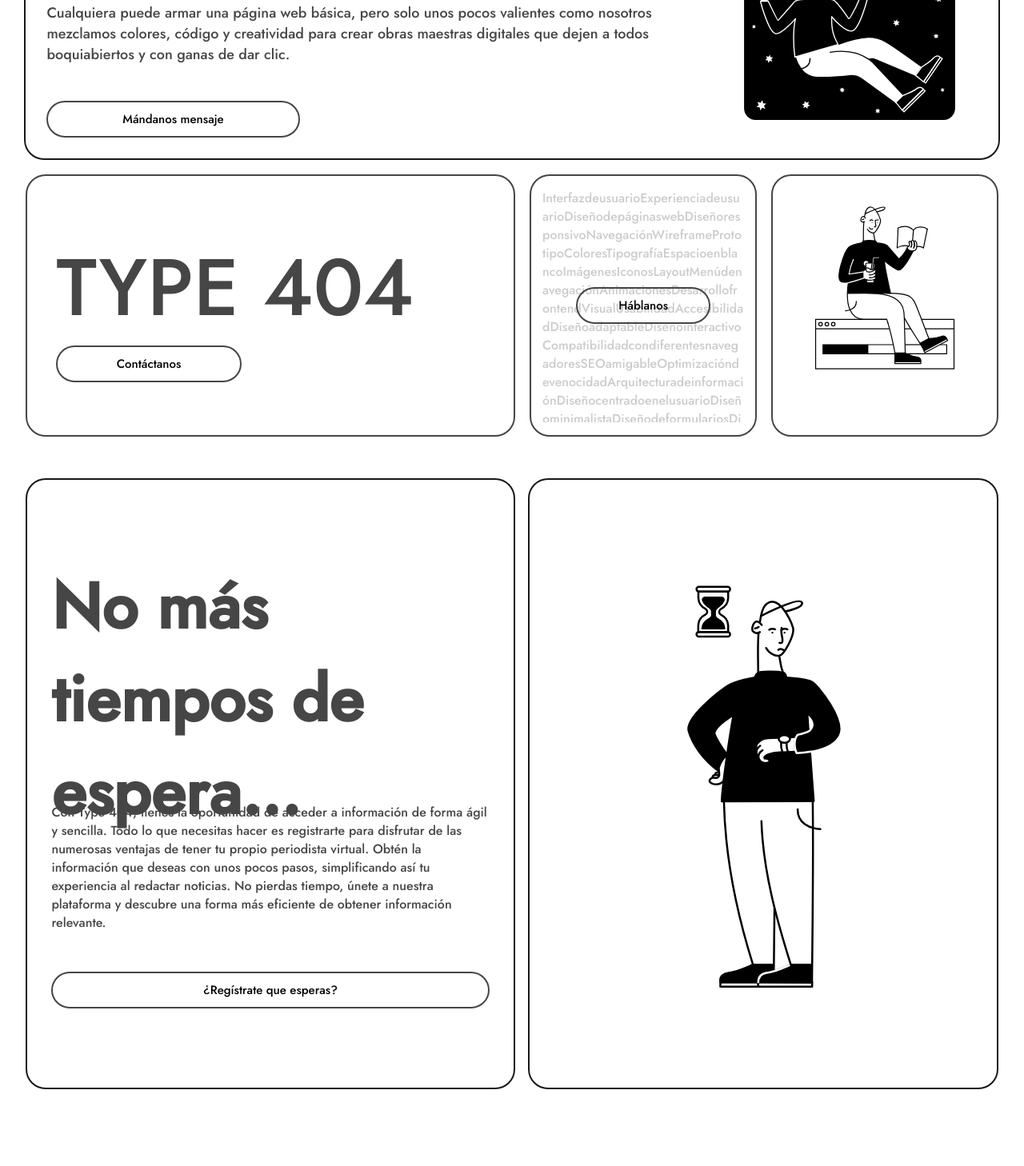
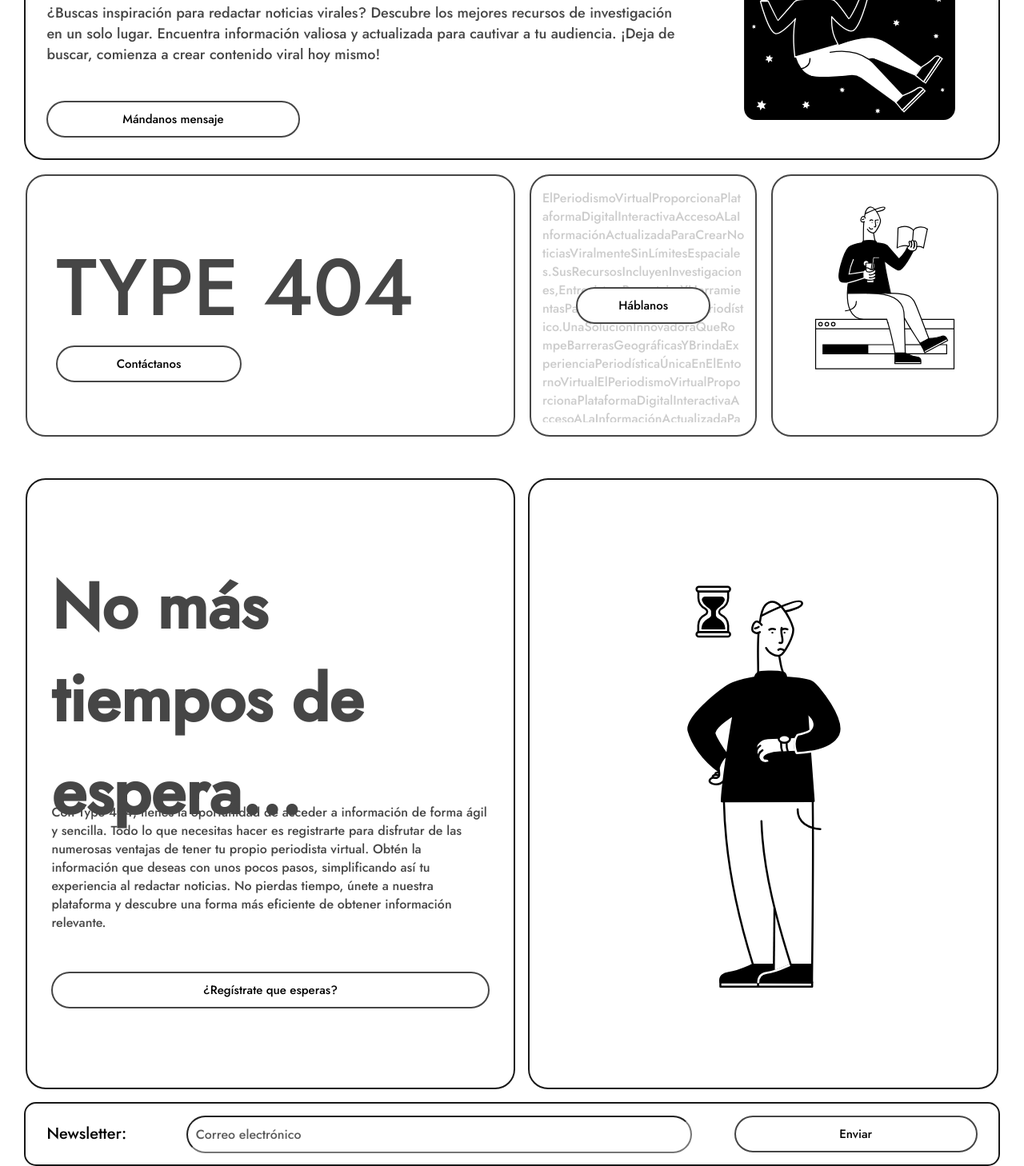
Before and after one commit to Jcampillo1207/type404, a plain HTML site: page index.html in a window 1280 px wide. Shown: the part 222-1680 px from the top of the page at 80% size. Before the commit the page ends 1600 px from the top, so only its background shows below. Drawn offline with Linux system fonts and the light colour scheme.

Commit message:
Newsletter

```diff
--- a/index.html
+++ b/index.html
@@ -27,11 +27,11 @@
         <div class="card">
             <div class="cardH">
                 <h2 class="cardT">¿No sabes donde investigar información para redactar noticias virales?...</h2>
-                <p class="cardP">Cualquiera puede armar una página web básica, pero solo unos pocos valientes como nosotros mezclamos colores, código y creatividad para crear obras maestras digitales que dejen a todos boquiabiertos y con ganas de dar clic.</p>
+                <p class="cardP">¿Buscas inspiración para redactar noticias virales? Descubre los mejores recursos de investigación en un solo lugar. Encuentra información valiosa y actualizada para cautivar a tu audiencia. ¡Deja de buscar, comienza a crear contenido viral hoy mismo!</p>
                 <button class="cta">Mándanos mensaje</button>
             </div>
             <div class="imgC">
-                <img src="svg1.svg" class="img1">
+                <img src="svg1.svg" class="img1 entrada-divertida">
                 <!-- <img class="finger" src="https://s3-us-west-2.amazonaws.com/s.cdpn.io/62921/middle-finger-emoji.png" alt="" /> -->
             </div>
         </div>
@@ -46,10 +46,10 @@
             </div>
             <div class="card3">
                  <button class="cta">Háblanos</button>
-                <div class="textC2"><p class="card3p">InterfazdeusuarioExperienciadeusuarioDiseñodepáginaswebDiseñoresponsivoNavegaciónWireframePrototipoColoresTipografíaEspacioenblancoImágenesIconosLayoutMenúdenavegaciónAnimacionesDesarrollofrontendVisualUsabilidadAccesibilidadDiseñoadaptableDiseñointeractivoCompatibilidadcondiferentesnavegadoresSEOamigableOptimizacióndevenocidadArquitecturadeinformaciónDiseñocentradoenelusuarioDiseñominimalistaDiseñodeformulariosDiseñodebotonesDiseñodetarjetasDiseñodecabeceraDiseñodepiedepáginaDiseñodellamadaa laacción(CTA)DiseñodecarruselDiseñodegaleríadeimágenesDiseñodeslidersDiseñodebannersDiseñodetestimoniosDiseñodepublicacionesdeblogDiseñodeportafolio</p></div>
+                <div class="textC2"><p class="card3p">ElPeriodismoVirtualProporcionaPlataformaDigitalInteractivaAccesoALaInformaciónActualizadaParaCrearNoticiasViralmenteSinLímitesEspaciales.SusRecursosIncluyenInvestigaciones,Entrevistas,ReportajesYHerramientasParaElÉxitoDelProyectoPeriodístico.UnaSoluciónInnovadoraQueRompeBarrerasGeográficasYBrindaExperienciaPeriodísticaÚnicaEnElEntornoVirtualElPeriodismoVirtualProporcionaPlataformaDigitalInteractivaAccesoALaInformaciónActualizadaParaCrearNoticiasViralmenteSinLímitesEspaciales.SusRecursosIncluyenInvestigaciones,Entrevistas,ReportajesYHerramientasParaElÉxitoDelProyectoPeriodístico.UnaSoluciónInnovadoraQueRompeBarrerasGeográficasYBrindaExperienciaPeriodísticaÚnicaEnElEntornoVirtual.</p></div>
             </div>
             <div class="card4">
-                    <img src="bg2.svg" alt="Loading" class="bg2I">
+                    <img src="bg2.svg" alt="Loading" class="bg2I entrada-divertida">
             </div>
         </div>
      </div>
@@ -64,7 +64,16 @@
                 <button class="cta">¿Regístrate que esperas?</button>
             </div>
         </div>
-     </section>
+    </section>
+    <section class="formC">
+    <div class="formulario">
+        <form class="forma">
+          <label for="email">Newsletter:</label>
+          <input type="email" id="email" name="email" required onclick="limpiarTexto(this)" value="Correo electrónico">
+          <button type="submit" class="cta">Enviar</button>
+        </form>
+      </div>
+    </section>
     <script src="sript.js"></script>
 </body>
 </html>
--- a/sript.js
+++ b/sript.js
@@ -25,3 +25,7 @@ cambiarTexto();
 window.addEventListener("resize", function() {
   cambiarTexto();
 });
+
+function limpiarTexto(element) {
+  element.value = '';
+}
--- a/styles.css
+++ b/styles.css
@@ -1,5 +1,21 @@
 /* font-family: 'Inter', sans-serif;
 font-family: 'Jost', sans-serif; */
+
+@keyframes entrada-divertida {
+    0% {
+      opacity: 0;
+      transform: translateY(25px);
+    }
+    100% {
+      opacity: 1;
+      transform: translateY(0);
+    }
+  }
+
+  .entrada-divertida {
+    opacity: 0; /* Inicialmente oculto */
+    animation: entrada-divertida .5s ease-in-out forwards;
+  }
 
 * {
     margin: 0;
@@ -250,6 +266,11 @@ body {
     position: absolute;
     width: 60%;
     z-index: 9999;
+    background-color: white;
+}
+
+.card3 .cta:hover {
+    background-color: #181818;
 }
 
 .cont4 {
@@ -306,6 +327,54 @@ body {
     color: #464646;
 }
 
+.formC {
+    width: 100%;
+    height: 10vh;
+}
+
+.formulario {
+    width: 95%;
+    height: 95%;
+    margin: 0 auto;
+    display: flex;
+    justify-content: center;
+    align-items: center;
+    border: 2px solid #181818;
+    border-radius: 15px;
+  }
+
+.forma {
+    width: 100%;
+    height: 40%;
+    display: flex;
+    align-items: center;
+    justify-content: space-around;
+}
+
+  .formulario label,
+  .formulario input {
+    display: flex;
+    flex-direction: column;
+    width: 10%;
+    height: 100%;
+    font-size: 20px;
+  }
+
+  .formulario input[type="text"],
+  .formulario input[type="email"] {
+    width: 50%;
+    height: auto;
+    padding: 10px;
+    font-size: 16px;
+    border-radius: 25px;
+    transition: all .3s ease-out;
+    font-family: "Jost", "sans-serif";
+    color: #5b5b5b;
+  }
+
+  .formulario .cta {
+    width: 25%;
+  }
 
 @media (max-width: 768px) {
 
```
